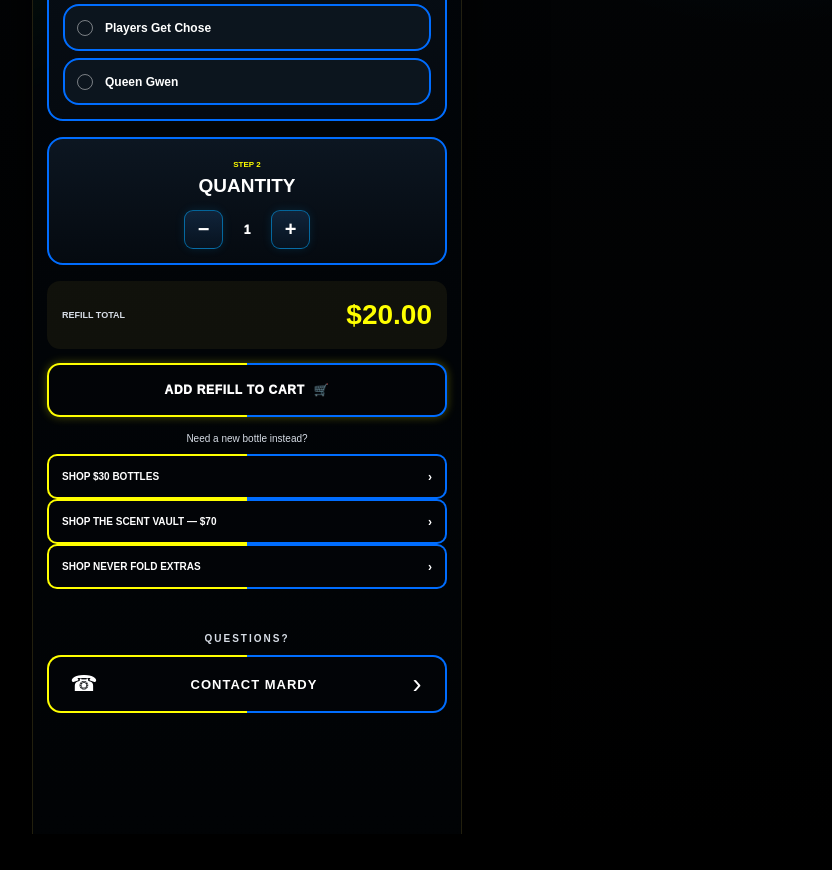
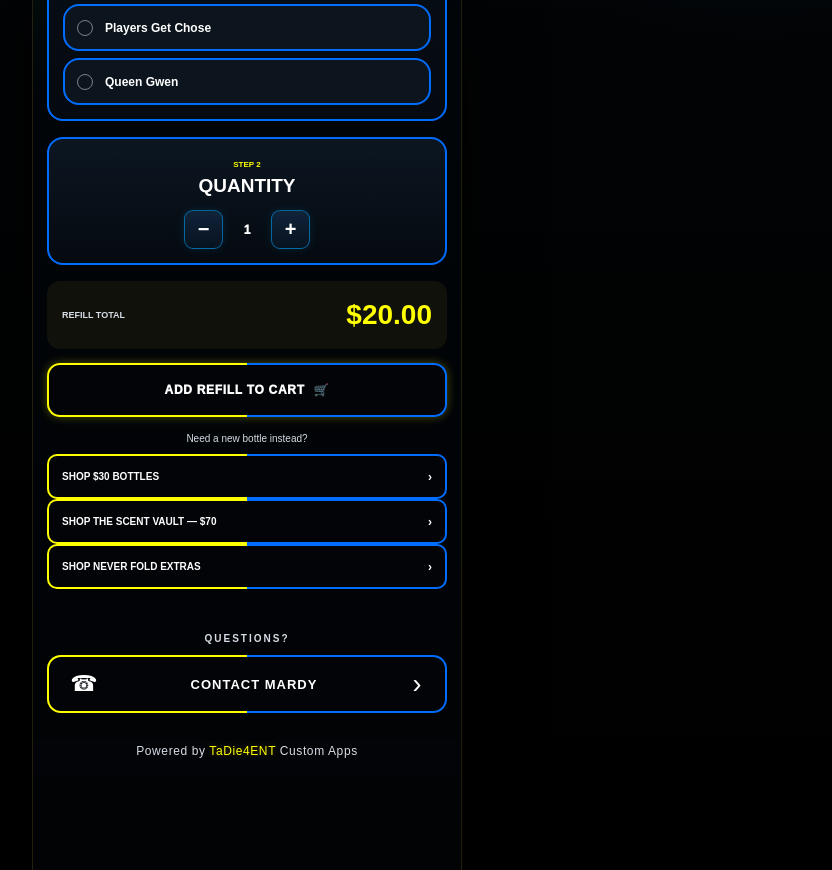
Before and after one commit to anewme-secondchance/never-fold-fragrances, a plain HTML site: page refills.html in a window 1280 px wide. Shown: the part 832-1702 px from the top of the page, without its empty margins (393-1225 px from the left). Before the commit the page ends 1666 px from the top, so only its background shows below. Drawn offline with Linux system fonts and the light colour scheme.

Commit message:
Add powered by section to refills.html

```diff
--- a/refills.html
+++ b/refills.html
@@ -574,7 +574,9 @@
 
     </main>
 
-
+<div class="powered-by">
+    Powered by <strong>TaDie4ENT</strong> Custom Apps
+</div>
 
     <!-- =========================================
          BOTTOM NAVIGATION
```
